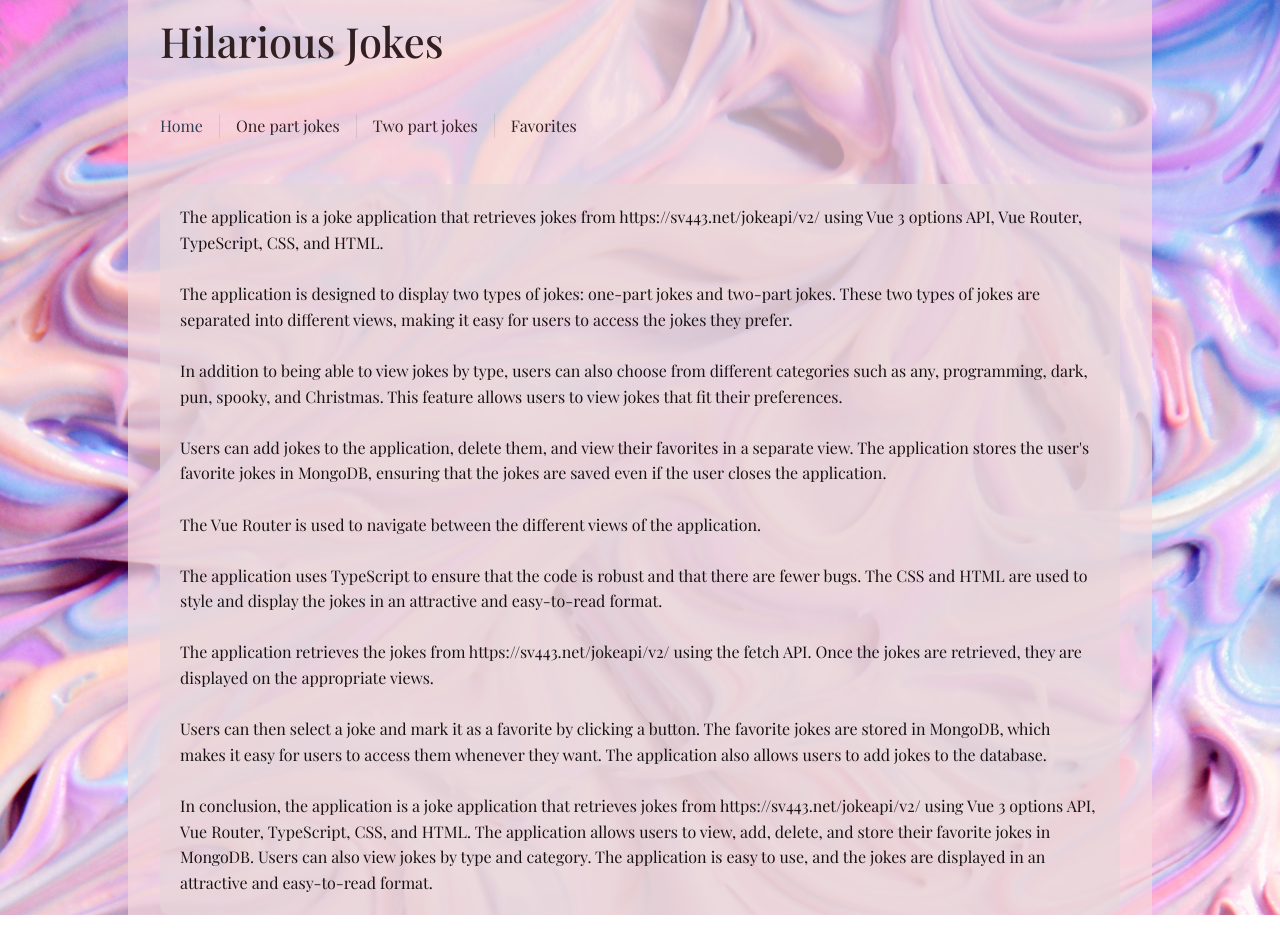
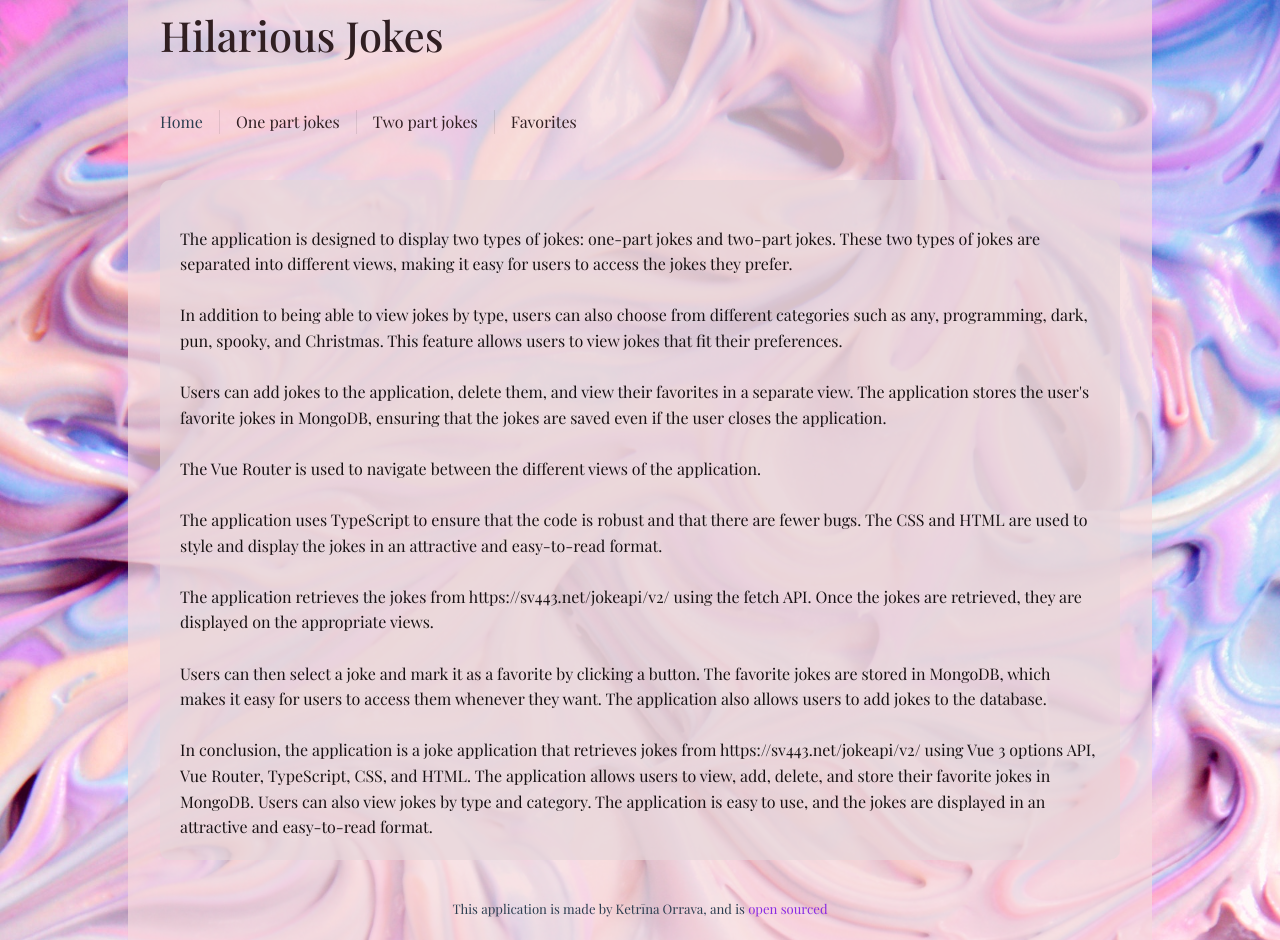
Before and after one commit to KateriinaOrrava/Hilarious-Jokes-App, a Vue app in the folder jokes-app/: page / in a window 1280 px wide. Before the commit the page ends 915 px from the top, so only its background shows below. Built offline with nearby package versions, Linux system fonts and the light colour scheme; a web font is replaced by a local one.

Commit message:
added toast function, possibility to open project code in github

```diff
--- a/jokes-app/package.json
+++ b/jokes-app/package.json
@@ -10,8 +10,11 @@
     "type-check": "vue-tsc --noEmit"
   },
   "dependencies": {
+    "bootstrap": "^5.2.3",
+    "bootstrap-vue": "^2.23.1",
     "vue": "^3.2.47",
-    "vue-router": "^4.1.6"
+    "vue-router": "^4.1.6",
+    "vue3-toastify": "^0.1.2"
   },
   "devDependencies": {
     "@types/node": "^18.14.2",
--- a/jokes-app/src/App.vue
+++ b/jokes-app/src/App.vue
@@ -1,6 +1,9 @@
 <script setup lang="ts">
 import { RouterLink, RouterView } from 'vue-router';
 import HelloWorld from './components/HelloWorld.vue';
+import Footer from './components/Footer.vue';
+import 'bootstrap/dist/css/bootstrap.css';
+import 'bootstrap-vue/dist/bootstrap-vue.css';
 </script>
 
 <template>
@@ -18,10 +21,10 @@ import HelloWorld from './components/HelloWorld.vue';
   </header>
 
   <RouterView />
+  <Footer></Footer>
 </template>
 
 <style scoped>
-
 .single-part-joke,
 .two-part-joke {
   background-color: #3936374f;
--- a/jokes-app/src/components/AboutApplication.vue
+++ b/jokes-app/src/components/AboutApplication.vue
@@ -1,12 +1,10 @@
 <template>
   <div class="item">
     <p class="paragraph-about-application">
-      The application is a joke application that retrieves jokes from
-      https://sv443.net/jokeapi/v2/ using Vue 3 options API, Vue Router,
-      TypeScript, CSS, and HTML. <br /><br />The application is designed to
-      display two types of jokes: one-part jokes and two-part jokes. These two
-      types of jokes are separated into different views, making it easy for
-      users to access the jokes they prefer.<br /><br />
+      <br />The application is designed to display two types of jokes: one-part
+      jokes and two-part jokes. These two types of jokes are separated into
+      different views, making it easy for users to access the jokes they
+      prefer.<br /><br />
       In addition to being able to view jokes by type, users can also choose
       from different categories such as any, programming, dark, pun, spooky, and
       Christmas. This feature allows users to view jokes that fit their
--- /dev/null
+++ b/jokes-app/src/components/Footer.vue
@@ -0,0 +1,16 @@
+<template>
+  <footer>
+    <small
+      >This application is made by Ketrīna Orrava, and is <a href="https://github.com/KateriinaOrrava/Hilarious-Jokes-App">open sourced</a> </small
+    >
+  </footer>
+</template>
+<style scoped>
+footer{
+    text-align: center;
+    padding: 20px;
+}
+a{
+    color: blueviolet;
+    text-decoration: wavy;
+}</style>
--- a/jokes-app/src/main.ts
+++ b/jokes-app/src/main.ts
@@ -1,7 +1,8 @@
 import { createApp } from 'vue'
 import App from './App.vue'
 import router from './router'
-
+import { toast } from 'vue3-toastify';
+import 'vue3-toastify/dist/index.css';
 import './assets/main.css'
 
 const app = createApp(App)
--- a/jokes-app/src/views/MyFavoritesView.vue
+++ b/jokes-app/src/views/MyFavoritesView.vue
@@ -1,4 +1,6 @@
 <script lang="ts">
+import { toast } from 'vue3-toastify';
+import 'vue3-toastify/dist/index.css';
 interface SinglePartJoke {
   category: string;
   type: string;
@@ -44,6 +46,11 @@ export default {
     };
   },
   methods: {
+    notify() {
+      toast('Deleted from favorites', {
+        autoClose: 1000,
+      });
+    },
     async getTwoPartTypeJokesOnLoad() {
       const resJokesTwoPartType = await fetch(
         'http://localhost:3004/twoPartJokes'
@@ -107,6 +114,8 @@ export default {
 };
 </script>
 <template>
+  <div class="allJokesContainer">
+    <div class="allJokesContainer-half">
       <h3>FAVORITE ONE PART JOKES</h3>
       <div class="jokes-container">
         <div v-for="itemOnePart in listItemsOnePart" class="single-part-joke">
@@ -121,14 +130,19 @@ export default {
           <br />
         </div>
       </div>
-  <br />
-  <br /><br />
+    </div>
+    <div class="allJokesContainer-half">
       <h3>FAVORITE TWO PART JOKES</h3>
       <div>
         <div class="jokes-container jokes-container__two-part">
           <div v-for="itemTwoPart in listItemsTwoPart" class="two-part-joke">
             <button
-          v-on:click="deleteTwoPartJoke(itemTwoPart.id)"
+              v-on:click="
+                {
+                  deleteTwoPartJoke(itemTwoPart.id);
+                  notify();
+                }
+              "
               class="two-part-joke__delete-button delete"
             >
               ❌
@@ -143,9 +157,26 @@ export default {
           </div>
         </div>
       </div>
+    </div>
+  </div>
 </template>
 
 <style>
+.jokes-container {
+  display: flex;
+  flex-direction: column;
+  gap: 10px;
+}
+.allJokesContainer {
+  display: grid;
+  grid-template-columns: repeat(2, 1fr);
+  grid-gap: 20px;
+}
+.allJokesContainer-half {
+  display: flex;
+  flex-direction: column;
+  gap: 10px;
+}
 .delete {
   background-color: transparent;
   border: none;
--- a/jokes-app/src/views/OnePartJokesView.vue
+++ b/jokes-app/src/views/OnePartJokesView.vue
@@ -1,4 +1,6 @@
 <script lang="ts">
+import { toast } from 'vue3-toastify';
+import 'vue3-toastify/dist/index.css';
 interface SinglePartJoke {
   category: string;
   type: string;
@@ -26,11 +28,14 @@ export default {
     };
   },
   methods: {
+    notify(){
+      toast('Added to favorites!', {
+        autoClose: 1000,
+      }); // ToastOptions
+    },
     toggle_selection_for(id: number) {
       if (this.selected_jokes.includes(id)) {
-        this.selected_jokes = this.selected_jokes.filter(
-          (joke) => joke !== id
-        );
+        this.selected_jokes = this.selected_jokes.filter((joke) => joke !== id);
       } else {
         this.selected_jokes.push(id);
       }
@@ -153,6 +158,7 @@ export default {
                 {
                   addOnePartJokeToFavorites(joke.joke, joke.category, joke.id);
                   toggle_selection_for(joke.id);
+                  notify();
                 }
               "
             >
@@ -171,8 +177,8 @@ export default {
 .add-joke-to-favorites {
   font-size: 2em;
 }
-.one-part-joke__wrapper{
-  display:flex;
+.one-part-joke__wrapper {
+  display: flex;
 }
 .jokes-container {
   display: flex;
--- a/jokes-app/src/views/TwoPartJokesView.vue
+++ b/jokes-app/src/views/TwoPartJokesView.vue
@@ -1,4 +1,6 @@
 <script lang="ts">
+import { toast } from 'vue3-toastify';
+
 interface TwoPartJokeType {
   category: string;
   type: string;
@@ -27,11 +29,14 @@ export default {
     };
   },
   methods: {
+    notify() {
+      toast('Added to favorites!', {
+        autoClose: 1000,
+      });
+    },
     toggle_selection_for(id: number) {
       if (this.selected_jokes.includes(id)) {
-        this.selected_jokes = this.selected_jokes.filter(
-          (joke) => joke !== id
-        );
+        this.selected_jokes = this.selected_jokes.filter((joke) => joke !== id);
       } else {
         this.selected_jokes.push(id);
       }
@@ -154,6 +159,9 @@ export default {
         >
           Spooky
         </button>
+        <div class="drip-1"></div>
+        <div class="drip-2"></div>
+        <div class="drip-3"></div>
       </div>
       <div class="joke-categories__wrapper">
         <button
@@ -187,6 +195,7 @@ export default {
                 joke.id
               );
               toggle_selection_for(joke.id);
+              notify();
             }
           "
         >
@@ -194,10 +203,8 @@ export default {
         </button>
         <p class="two-part-joke__wrapper--setup">{{ joke.setup }}</p>
 
-        <br />
-        <br />
         <div class="two-part-joke__wrapper--delivery">
-          <br />
+
           <p>{{ joke.delivery }}</p>
           <br />
         </div>
@@ -207,13 +214,11 @@ export default {
 </template>
 
 <style>
-.invisible {
-  visibility: hidden;
-}
 .selected {
   color: white;
   background-color: #685bbf;
   border-radius: 20px;
+  cursor: not-allowed;
 }
 .two-part-joke__wrapper {
   display: flex;
```
Also changed, not shown: 1 other file (tests, documents, lock files or other folders). Lines whose indentation alone changed are shown as unchanged.
